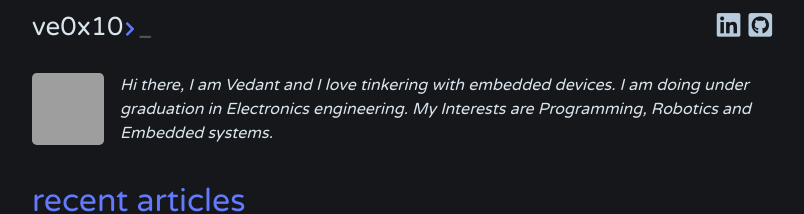
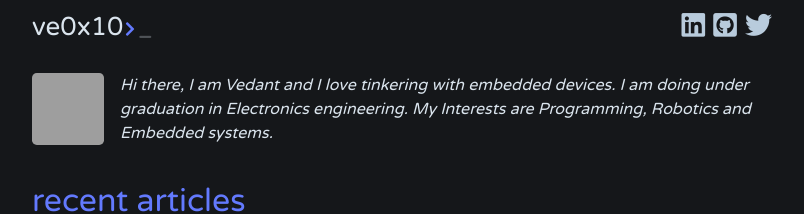
Before and after one commit to VedantParanjape/blog_old, a Jekyll site: the page built from index.html, in a window 1280 px wide. Shown: the top 214 px of the page, without its empty margins (238-1042 px from the left). Built offline with Jekyll 4.4.1, drawn with Linux system fonts in a browser that asks for light colours; the list of posts is cut into pages by our own code; grey boxes are pictures that could not be loaded.

Commit message:
Added twitter link to blog

```diff
--- a/_config.yml
+++ b/_config.yml
@@ -26,6 +26,9 @@ dash:
     - url: https://github.com/VedantParanjape
       icon: github-square
       color: yellow
+    - url: https://twitter.com/ve0x10
+      icon: twitter
+      color: indigo
 
 # Build settings
 remote_theme: bitbrain/jekyll-dash
```
